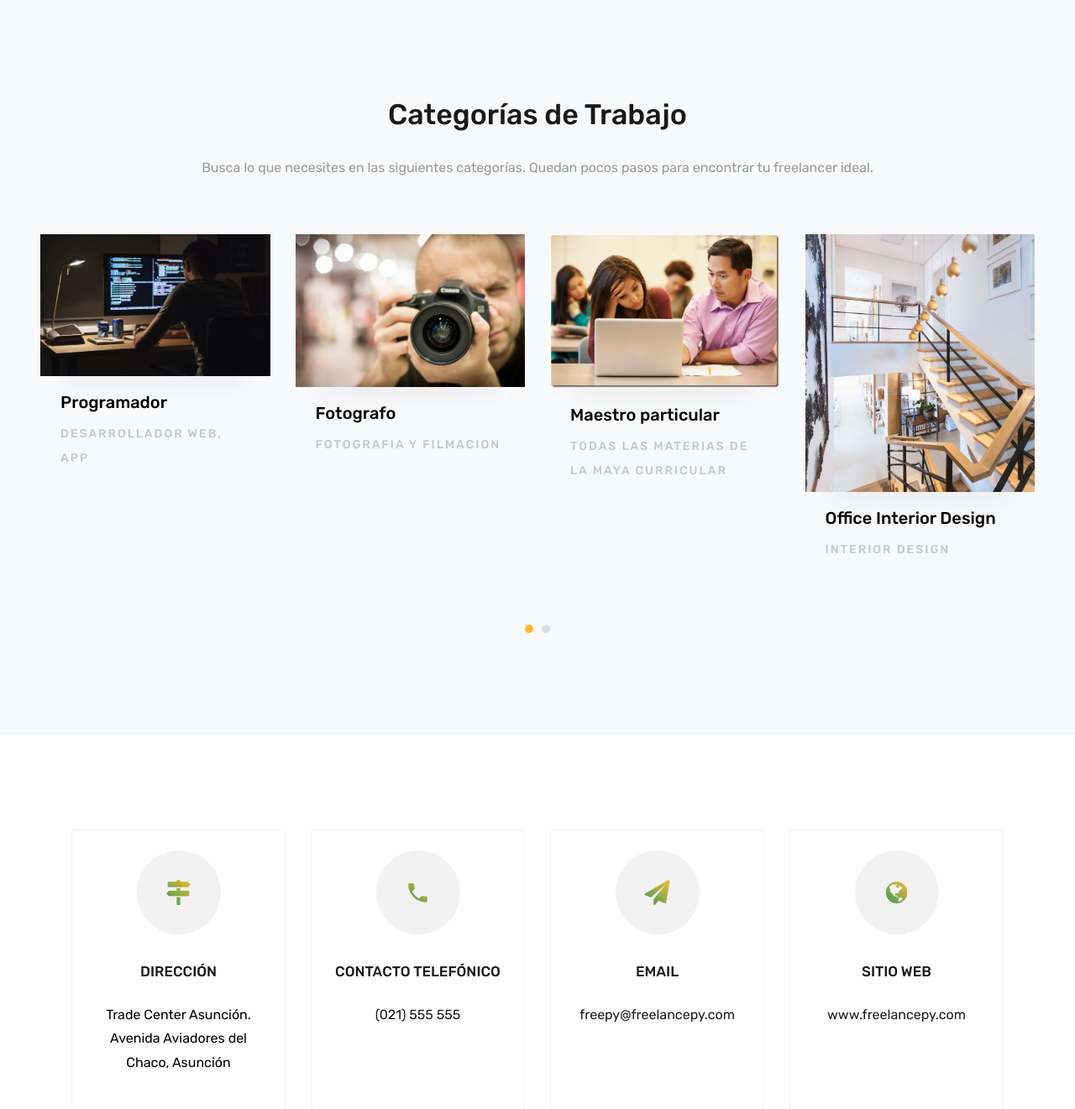
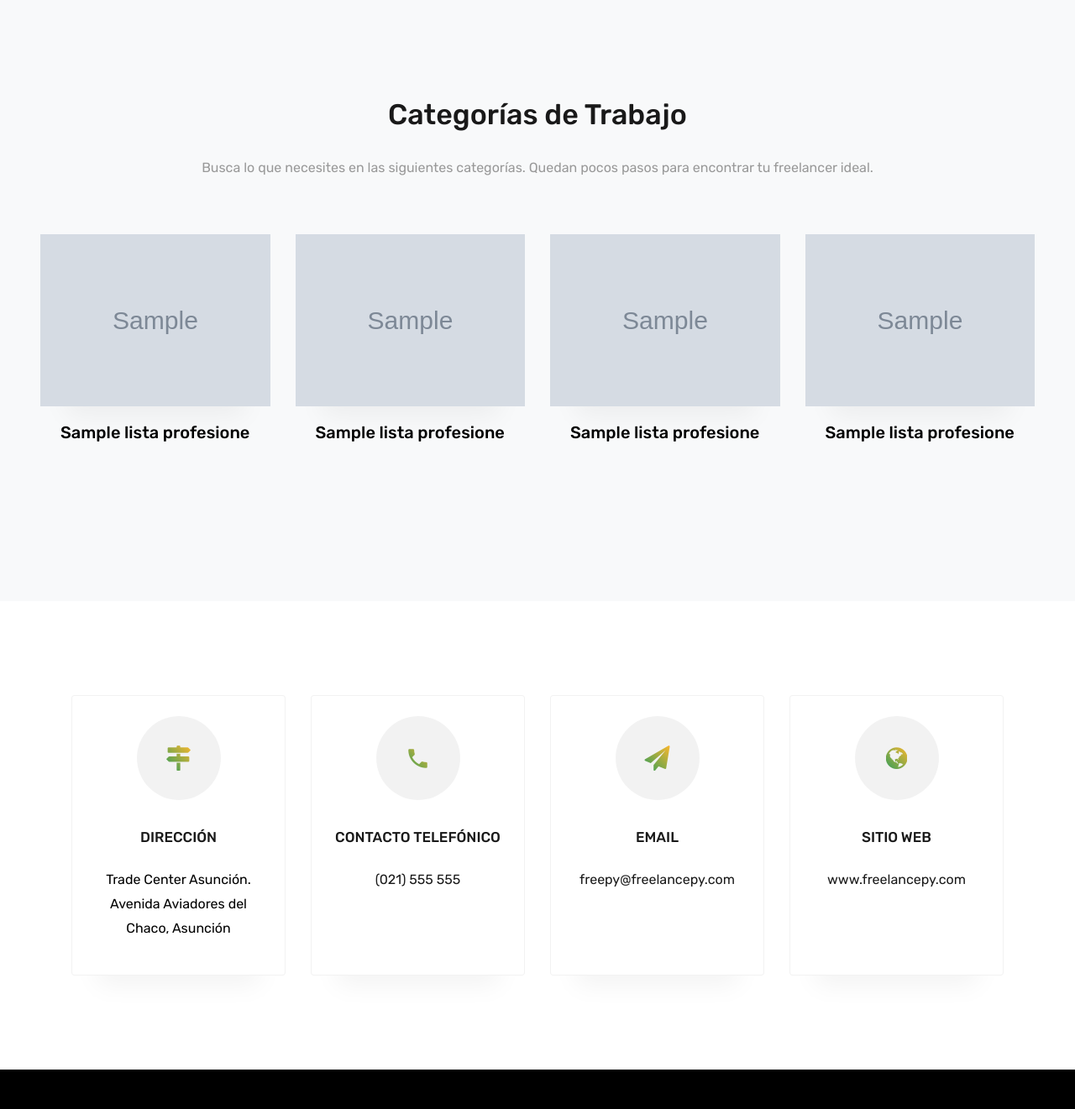
Before and after one commit to ernestinaplate/hackathon, a Django app: template pagweb/templates/index2.html in a window 1280 px wide. Shown: the part 801-2122 px from the top of the page at 84% size. Run offline with Django 3.2, Linux system fonts and the light colour scheme; the template is opened without the code that fills it: most values are stand-ins (such as "Sample title", 1, 10 or a date in 2020); grey boxes marked "Sample" are stand-in pictures; some libraries are stand-ins or nearby versions; some web fonts are replaced.

Commit message:
Se crea el for para el display de las profesiones

```diff
--- a/pagweb/templates/index2.html
+++ b/pagweb/templates/index2.html
@@ -68,90 +68,24 @@
     		<div class="row">
     			<div class="col-md-12 testimonial">
             <div class="carousel-project owl-carousel">
+							{% for x in lista_profesiones %}
 								<div class="item">
 									<div class="project">
 										<div class="img">
-				    				<img src="/static/images/project-1.jpg" class="img-fluid" alt="Colorlib Template">
-				    				<a href="/static/images/project-1.jpg" class="icon image-popup d-flex justify-content-center align-items-center">
+											<img src="media/{{ x.imagen_chica }}" class="img-fluid" alt="Colorlib Template">
+											<a href="../listafree?c={{x.id}}" class="icon image-popup d-flex justify-content-center align-items-center">
 												<span class="icon-expand"></span>
+												{{ x.imagen_chica }}
 											</a>
 										</div>
 										<div class="text px-4">
-			    					<h3><a href="#">Programador</a></h3>
-			    					<span>Desarrollador web, app</span>
+											<h3><a href="../listafree?c={{x.id}}">{{ x.nombre_profesion }}</a></h3>
+
 										</div>
 									</div>
 								</div>
-            	<div class="item">
-            		<div class="project">
-		    					<div class="img">
-				    				<img src="/static/images/project-2.jpg" class="img-fluid" alt="Colorlib Template">
-				    				<a href="/static/images/project-2.jpg" class="icon image-popup d-flex justify-content-center align-items-center">
-				    					<span class="icon-expand"></span>
-				    				</a>
-			    				</div>
-			    				<div class="text px-4">
-			    					<h3><a href="#">Fotografo</a></h3>
-			    					<span>Fotografia y filmacion</span>
-			    				</div>
-		    				</div>
-            	</div>
-            	<div class="item">
-            		<div class="project">
-		    					<div class="img">
-				    				<img src="/static/images/project-3.jpg" class="img-fluid" alt="Colorlib Template">
-				    				<a href="/static/images/project-3.jpg" class="icon image-popup d-flex justify-content-center align-items-center">
-				    					<span class="icon-expand"></span>
-				    				</a>
-			    				</div>
-			    				<div class="text px-4">
-			    					<h3><a href="#">Maestro particular</a></h3>
-			    					<span>Todas las materias de la maya curricular</span>
-			    				</div>
-		    				</div>
-            	</div>
-            	<div class="item">
-            		<div class="project">
-		    					<div class="img">
-				    				<img src="/static/images/project-4.jpg" class="img-fluid" alt="Colorlib Template">
-				    				<a href="/static/images/project-4.jpg" class="icon image-popup d-flex justify-content-center align-items-center">
-				    					<span class="icon-expand"></span>
-				    				</a>
-			    				</div>
-			    				<div class="text px-4">
-			    					<h3><a href="#">Office Interior Design</a></h3>
-			    					<span>Interior Design</span>
-			    				</div>
-		    				</div>
-            	</div>
-            	<div class="item">
-            		<div class="project">
-		    					<div class="img">
-				    				<img src="/static/images/project-5.jpg" class="img-fluid" alt="Colorlib Template">
-				    				<a href="/static/images/project-5.jpg" class="icon image-popup d-flex justify-content-center align-items-center">
-				    					<span class="icon-expand"></span>
-				    				</a>
-			    				</div>
-			    				<div class="text px-4">
-			    					<h3><a href="#">Office Interior Design</a></h3>
-			    					<span>Interior Design</span>
-			    				</div>
-		    				</div>
-            	</div>
-            	<div class="item">
-            		<div class="project">
-		    					<div class="img">
-				    				<img src="/static/images/project-6.jpg" class="img-fluid" alt="Colorlib Template">
-				    				<a href="/static/images/project-6.jpg" class="icon image-popup d-flex justify-content-center align-items-center">
-				    					<span class="icon-expand"></span>
-				    				</a>
-			    				</div>
-			    				<div class="text px-4">
-			    					<h3><a href="#">Office Interior Design</a></h3>
-			    					<span>Interior Design</span>
-			    				</div>
-		    				</div>
-            	</div>
+							{% endfor %}
+							<!--a href="../testCat?c={{x.id}}">{{x.nombre_profesion}}</a><br>-->
             </div>
           </div>
     		</div>
--- a/pagweb/views.py
+++ b/pagweb/views.py
@@ -22,7 +22,7 @@ def busq_categoria(request):
     #lista_freelancers = Freelancer.objects.all()
 
     contexto = {"lista": lista_resultado}
-    return render(request, 'testCat.html', contexto)
+    return render(request, 'listafree.html', contexto)
 
 def desplegar_detalle(request):
     #llama a cada porfesional individualmente desplegando detalles
```
Also changed, not shown: db.sqlite3, media/media/fotografo.jpg (added), media/media/profesor.jpg (added), media/media/programador.jpg (added). Lines whose indentation alone changed are shown as unchanged.
